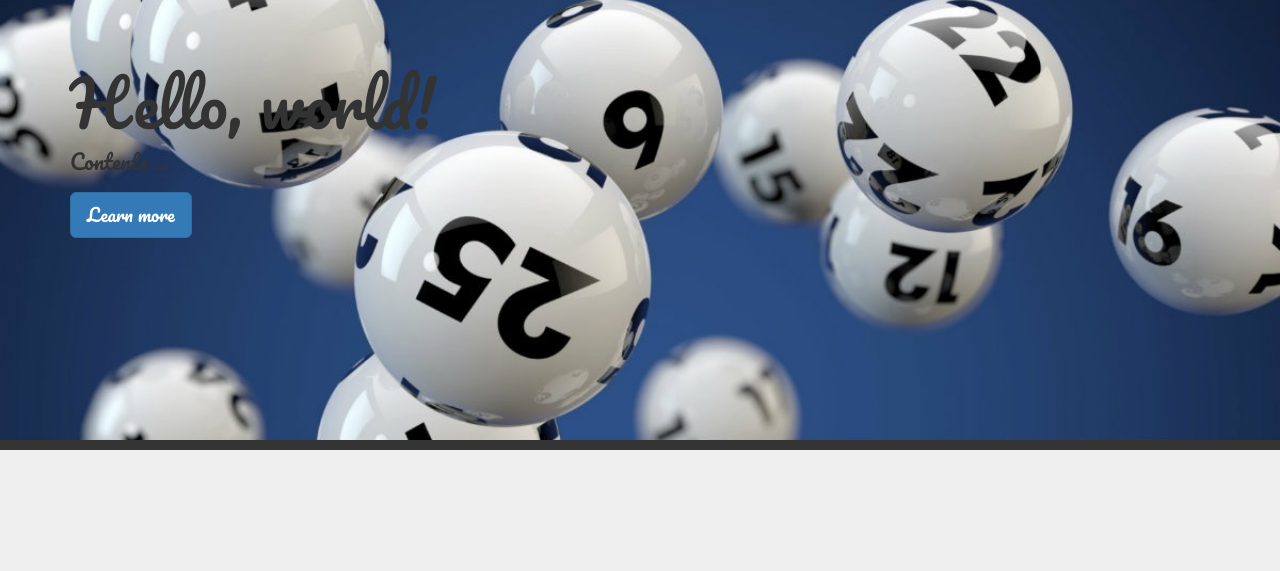
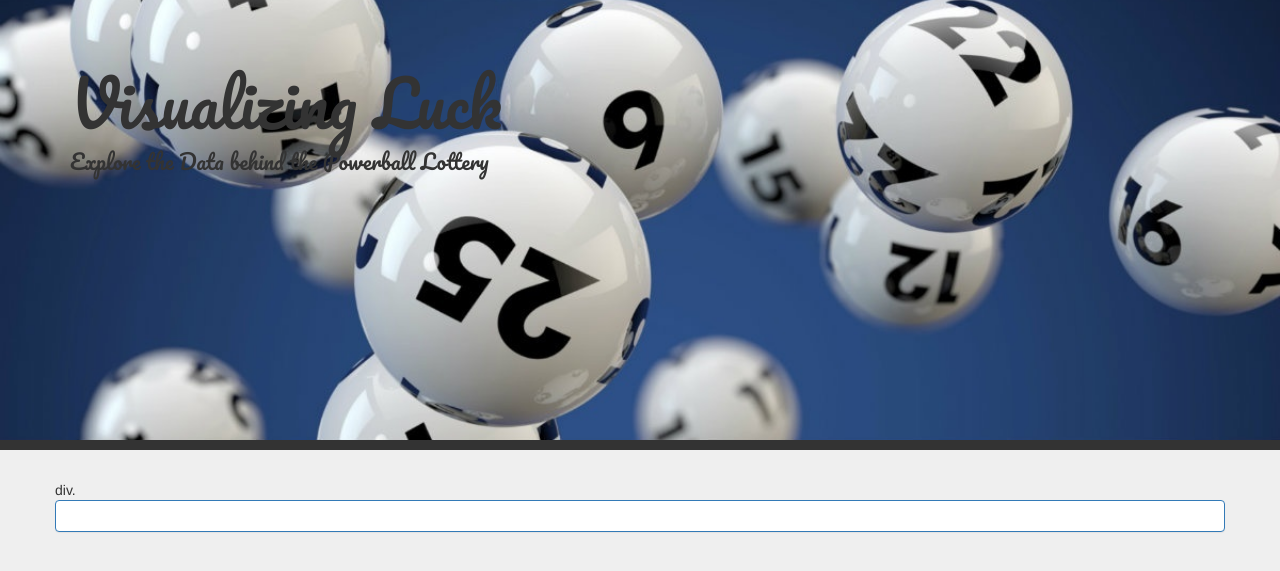
Before and after one commit to racquesta/powerball_viz, a Flask app: page / in a window 1280 px wide. Shown: the top 571 px of the page. Run offline with Flask 2, Linux system fonts and the light colour scheme; data that the repository does not hold is empty; some libraries are stand-ins or nearby versions.

Commit message:
updated html, flask

```diff
--- a/app.py
+++ b/app.py
@@ -1,5 +1,5 @@
 #mLab login
-from mLab import username, password
+# from mLab import username, password
 
 #flask setup
 from flask import Flask, render_template, redirect, jsonify
@@ -8,7 +8,7 @@ app = Flask(__name__)
 #Mongo DB connection with mLab
 from pymongo import MongoClient
 
-client = MongoClient("mongodb://%s:%s@ds133816.mlab.com:33816/heroku_sdvkxt9m" % (username, password))
+client = MongoClient("mongodb://%s:%s@ds133816.mlab.com:33816/heroku_sdvkxt9m" % ("admin", "powerballdata"))
 
 db = client.heroku_sdvkxt9m
 
@@ -27,9 +27,28 @@ def home():
 
 @app.route("/test")
 def reload():
-    years = total_collection.find({}, {'year':1, '_id':0})
+    years = total_collection.find({}, {'date_format':1, '_id':0})
     list_years =[x['year'] for x in years]
     return jsonify(list_years)
 
+
+@app.route("/jackpot")
+def jackpot():
+    pipe = [{'$group': {'_id': '$date_format', 'jackpot': {'$avg': '$jackpot'}, 'total_tickets_sold': {"$sum": '$ticket_sales'}}}]
+    results = total_collection.aggregate(pipeline=pipe)
+    # jackpot = [x['jackpot'] for x in results]
+    # total_tick_sales = [x['total_tickets_sold'] for x in results]
+    jackpot = []
+    total_tick_sales = []
+    for x in results:
+        jackpot.append(x['jackpot'])
+        total_tick_sales.append(x['total_tickets_sold'])
+
+    # print(total_tick_sales)
+    jackpots_dict = {
+        "jackpots": jackpot,
+        "ticket_sales": total_tick_sales
+    }
+    return jsonify(jackpots_dict)
 if __name__ == '__main__':
     app.run(debug=True)
--- /dev/null
+++ b/static/js/logic.js
@@ -0,0 +1,24 @@
+console.log("js is working!")
+
+function init(){
+    d3.json("/jackpot", function(error, response) {
+
+            if (error) return console.warn(error);
+
+            console.log(response);
+
+            var trace1 = {
+                x: response['jackpots'],
+                y: response['ticket_sales'],
+                mode: 'markers',
+                type: 'scatter'
+              };
+
+              var data = [trace1];
+
+              Plotly.newPlot('graph', data);
+
+        });
+    };
+
+init();
--- a/static/style.css
+++ b/static/style.css
@@ -5,7 +5,7 @@ h1 {
 }
 
 .jumbotron{
-    background-image: url('../Images/lotteryballs.jpg');
+    background-image: url('./lotteryballs.jpg');
     background-size: cover;
     background-position: center bottom;
     background-repeat: no-repeat;
@@ -14,17 +14,11 @@ h1 {
     border-bottom-color: 'black';
     border-bottom-style: solid;
     border-bottom-width: 10px;
-
 }
 
-/* h1 {
-	font-family: Pacifico;
-	font-size: 23px;
-	font-style: normal;
-	font-variant: normal;
-	font-weight: 500;
-	line-height: 23px;
-} */
+h1 {
+    color: red
+}
 
 body{
     background-color: #efefef
--- a/templates/index.html
+++ b/templates/index.html
@@ -8,11 +8,13 @@
 
 
     <!-- Latest compiled and minified CSS & JS -->
+    <script src="https://cdnjs.cloudflare.com/ajax/libs/d3/4.12.0/d3.js"></script>
+    <script src="https://cdn.plot.ly/plotly-latest.min.js"></script>
     <link rel="stylesheet" media="screen" href="https://netdna.bootstrapcdn.com/bootstrap/3.3.4/css/bootstrap.min.css">
     <script src="https://code.jquery.com/jquery.js"></script>
     <script src="https://netdna.bootstrapcdn.com/bootstrap/3.3.4/js/bootstrap.min.js"></script>
 
-    <link rel="stylesheet" type="text/css" href="//fonts.googleapis.com/css?family=Pacifico" />
+    <link rel="stylesheet" type="text/css" href="https://fonts.googleapis.com/css?family=Pacifico" />
 
     <link rel="stylesheet" href="../static/style.css">
 </head>
@@ -22,17 +24,33 @@
 
         <div class="jumbotron">
             <div class="container">
-                <h1>Hello, world!</h1>
-                <p>Contents ...</p>
-                <p>
+                <h1>Visualizing Luck</h1>
+                <p>Explore the Data behind the Powerball Lottery</p>
+                <!-- <p>
                     <a class="btn btn-primary btn-lg">Learn more</a>
-                </p>
+                </p> -->
+            </div>
+        </div>
+
+
+        <div class="container">
+            <div class="row">
+                div.
+                <div class="panel panel-primary">
+                      <!-- <div class="panel-heading">
+                            <h3 class="panel-title"></h3>
+                      </div> -->
+                      <div class="panel-body">
+                            <div id = 'graph'></div>
+                      </div>
+                </div>
+
             </div>
         </div>
 
 
 
-
+    <script src="../static/js/logic.js"></script>
 
 </body>
 </html>
```
Also changed, not shown: static/lotteryballs.jpg (renamed from Images/lotteryballs.jpg), 2 other files.
